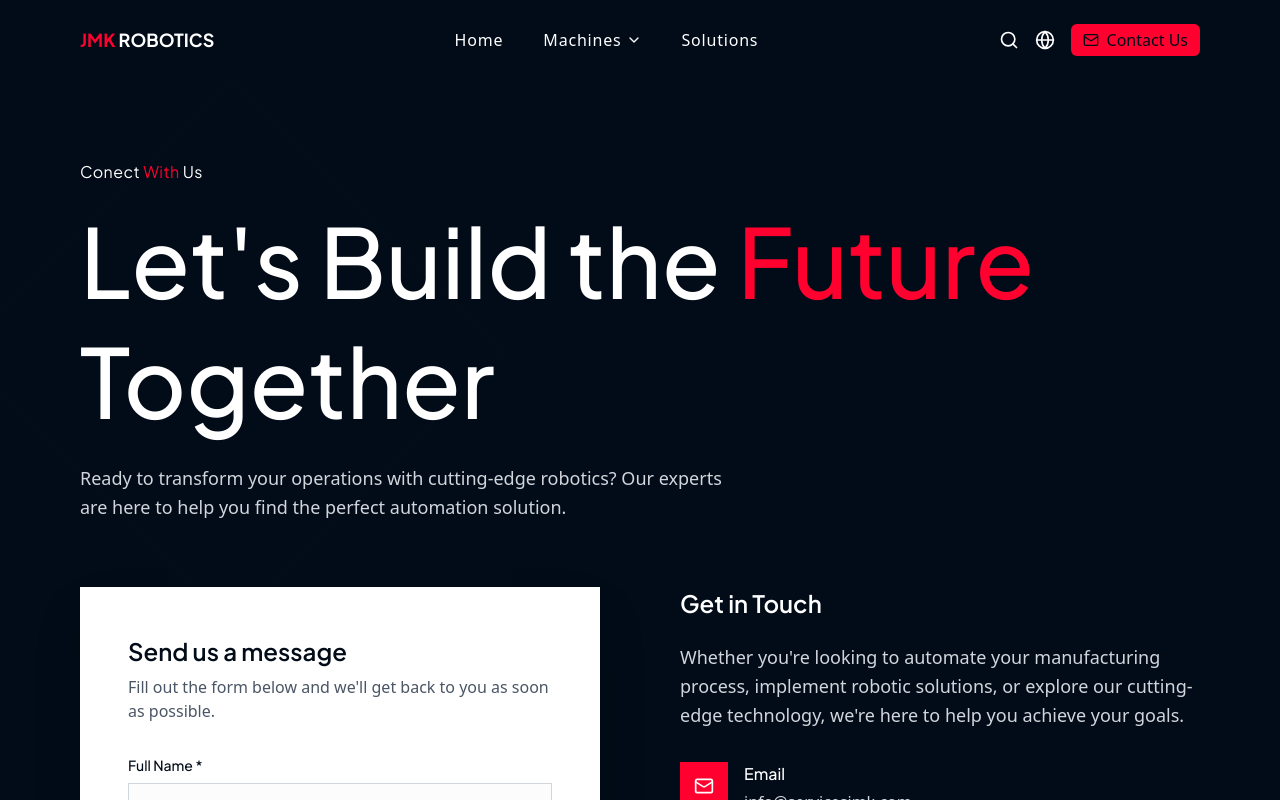
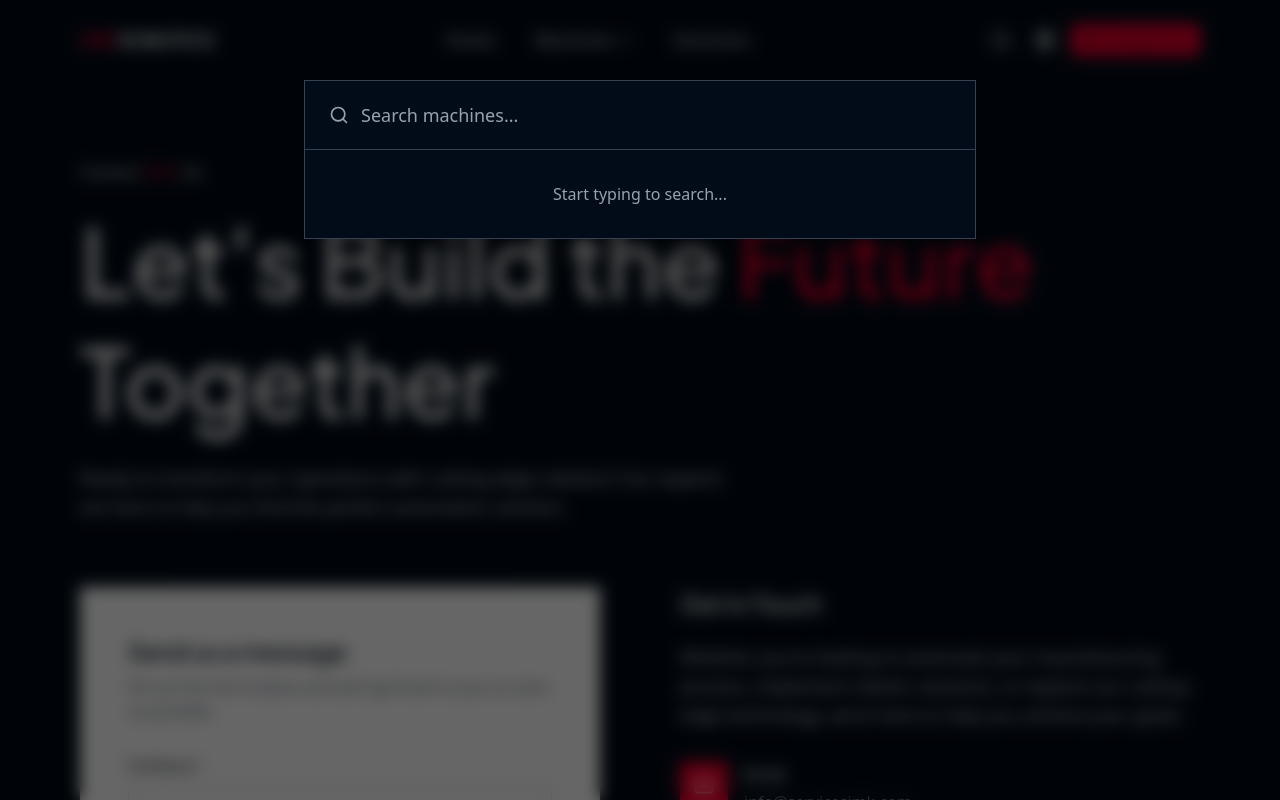
Before and after one commit to aeuribe/jmkrobotics-frontend, a Next.js app: page /en/contact in a window 1280 px wide. Both pictures are taken after a click on the button 1008 px from the left and 40 px from the top of the page. Shown: the top 800 px of the page. Built offline with nearby package versions, Linux system fonts and the light colour scheme.

Commit message:
feat(search): Add search function to the webpage, fix error with Liquid Filling Machine

```diff
--- a/package.json
+++ b/package.json
@@ -9,14 +9,17 @@
     "lint": "next lint"
   },
   "dependencies": {
+    "algoliasearch": "^4.25.3",
     "keen-slider": "^6.8.6",
     "lucide-react": "^0.539.0",
+    "motion": "^12.23.24",
     "next": "15.4.5",
     "next-intl": "^4.3.7",
     "next-sitemap": "^4.2.3",
     "react": "19.1.0",
     "react-dom": "19.1.0",
     "react-icons": "^5.5.0",
+    "react-instantsearch-hooks": "^6.47.3",
     "swiper": "^11.2.10"
   },
   "devDependencies": {
--- a/src/app/[locale]/components/header/Header.tsx
+++ b/src/app/[locale]/components/header/Header.tsx
@@ -1,9 +1,10 @@
 "use client";
 import React, { useState, useEffect } from "react";
-import { Search, Globe, Mail, Menu, X, Check } from "lucide-react";
+import { Globe, Mail, Menu, X, Check } from "lucide-react";
 import { Link, useRouter, usePathname } from "@/i18n/navigation";
 import { useTranslations, useLocale } from "next-intl";
 import { MachinesDropdown } from "./MachinesDropdown";
+import { HeaderSearch } from "./HeaderSearch";
 
 interface Language {
   code: string;
@@ -68,9 +69,11 @@ export function Header() {
 
           {/* Desktop Actions */}
           <div className="hidden md:flex items-center gap-3 lg:gap-4 flex-shrink-0">
-            <button className="text-white hover:text-[#ff002f] transition-colors" aria-label="Search" title="Search">
+            {/* <button className="text-white hover:text-[#ff002f] transition-colors" aria-label="Search" title="Search">
               <Search size={20} />
-            </button>
+            </button> */}
+
+            <HeaderSearch />
 
             <button
               onClick={openLanguageModal}
@@ -109,7 +112,7 @@ export function Header() {
               </div>
               <div className="flex flex-col gap-4 pt-4 border-t border-gray-700">
                 <div className="flex items-center gap-4">
-                  <button className="text-white hover:text-[#ff002f] transition-colors p-2" aria-label="Search" title="Search"><Search size={20} /></button>
+                  <HeaderSearch />
                   <button onClick={openLanguageModal} className="text-white hover:text-[#ff002f] transition-colors p-2" aria-label="Change language" title="Change language"><Globe size={20} /></button>
                 </div>
                 <Link href="/contact" className="flex items-center justify-center gap-2 bg-[#ff002f] text-[#020C18] text-[14px] rounded-md px-4 py-3 font-medium hover:bg-[#c91534] transition-colors w-full">
--- /dev/null
+++ b/src/app/[locale]/components/header/HeaderSearch.tsx
@@ -0,0 +1,164 @@
+'use client';
+
+import { useState, useRef, useEffect } from 'react';
+import { Search, X, ArrowRight } from 'lucide-react';
+import { motion, AnimatePresence } from 'motion/react';
+import { searchMachines, SearchResult } from '@/lib/algolia';
+
+export function HeaderSearch() {
+  const [isOpen, setIsOpen] = useState(false);
+  const [searchTerm, setSearchTerm] = useState('');
+  const [results, setResults] = useState<SearchResult[]>([]);
+  const inputRef = useRef<HTMLInputElement>(null);
+  const containerRef = useRef<HTMLDivElement>(null);
+
+  // 🚀 Aquí llamas a tu función de Algolia
+  const handleSearch = async (query: string) => {
+    setSearchTerm(query);
+    if (!query) return setResults([]);
+
+    const hits = await searchMachines(query);
+    setResults(hits);
+  };
+
+  // Focus input when opening
+  useEffect(() => {
+    if (isOpen && inputRef.current) setTimeout(() => inputRef.current?.focus(), 100);
+  }, [isOpen]);
+
+  // Close on click outside
+  useEffect(() => {
+    const handleClickOutside = (event: MouseEvent) => {
+      if (containerRef.current && !containerRef.current.contains(event.target as Node)) {
+        setIsOpen(false);
+      }
+    };
+    if (isOpen) document.addEventListener('mousedown', handleClickOutside);
+    return () => document.removeEventListener('mousedown', handleClickOutside);
+  }, [isOpen]);
+
+  // Close on escape
+  useEffect(() => {
+    const handleEscape = (event: KeyboardEvent) => {
+      if (event.key === 'Escape') setIsOpen(false);
+    };
+    if (isOpen) document.addEventListener('keydown', handleEscape);
+    return () => document.removeEventListener('keydown', handleEscape);
+  }, [isOpen]);
+
+  const handleResultClick = (url: string) => {
+    setIsOpen(false);
+    setSearchTerm('');
+    setResults([]);
+    window.location.href = url;
+  };
+
+  return (
+    <div ref={containerRef} className="relative">
+      {/* Search Button */}
+      <button
+        onClick={() => setIsOpen(!isOpen)}
+        className="text-white hover:text-[#ff002f] transition-colors p-2"
+        aria-label="Search"
+      >
+        <Search className="w-5 h-5" />
+      </button>
+
+      <AnimatePresence>
+        {isOpen && (
+          <>
+            {/* Backdrop */}
+            <motion.div
+              initial={{ opacity: 0 }}
+              animate={{ opacity: 1 }}
+              exit={{ opacity: 0 }}
+              transition={{ duration: 0.2 }}
+              className="fixed inset-0 bg-black/60 backdrop-blur-sm z-[60]"
+              onClick={() => setIsOpen(false)}
+            />
+
+            {/* Search Panel */}
+            <motion.div
+              initial={{ opacity: 0, y: -20 }}
+              animate={{ opacity: 1, y: 0 }}
+              exit={{ opacity: 0, y: -20 }}
+              transition={{ duration: 0.3 }}
+              /* RESPONSIVE FIX: w-[92vw] para móvil, max-w-2xl para desktop. Ajuste de posición top. */
+              className="fixed top-16 md:top-20 left-1/2 -translate-x-1/2 w-[92vw] md:w-full md:max-w-2xl bg-[#020C18] border-1 border-gray-700 shadow-2xl z-[70]  md:rounded-none overflow-hidden"
+            >
+              <div className="relative border-b border-gray-700">
+                {/* Icono ajustado con left-4 para móvil y left-6 para desktop */}
+                <Search className="absolute left-4 md:left-6 top-1/2 -translate-y-1/2 w-5 h-5 text-gray-400 pointer-events-none" />
+
+                <input
+                  ref={inputRef}
+                  type="text"
+                  value={searchTerm}
+                  onChange={(e) => handleSearch(e.target.value)}
+                  placeholder="Search machines..."
+                  /* RESPONSIVE FIX: padding responsive, tamaño de texto base->lg */
+                  className="w-full pl-12 pr-12 md:pl-14 md:pr-14 py-4 md:py-5 bg-transparent text-white placeholder-gray-400 text-base md:text-lg focus:outline-none"
+                />
+
+                {searchTerm && (
+                  <button
+                    onClick={() => handleSearch('')}
+                    /* Icono de cerrar ajustado a la derecha */
+                    className="absolute right-4 md:right-6 top-1/2 -translate-y-1/2 text-gray-400 hover:text-[#ff002f] transition-colors"
+                    aria-label="Clear search"
+                  >
+                    <X className="w-5 h-5" />
+                  </button>
+                )}
+              </div>
+
+              <div className="max-h-[60vh] overflow-y-auto custom-scrollbar">
+                {searchTerm.length === 0 ? (
+                  <div className="p-6 md:p-8 text-center">
+                    <p className="text-gray-400 text-sm md:text-base">Start typing to search...</p>
+                  </div>
+                ) : results.length > 0 ? (
+                  <div className="py-2">
+                    {results.map((result, index) => (
+                      <motion.button
+                        key={index}
+                        initial={{ opacity: 0, x: -20 }}
+                        animate={{ opacity: 1, x: 0 }}
+                        transition={{ delay: index * 0.05 }}
+                        onClick={() => handleResultClick(result.url)}
+                        /* RESPONSIVE FIX: px-4 para móvil, px-6 para desktop. */
+                        className="w-full px-4 md:px-6 py-3 md:py-4 flex items-start gap-3 md:gap-4 hover:bg-gray-800/50 transition-colors group text-left"
+                      >
+                        {/* flex-1 min-w-0 es vital para que el truncate funcione dentro de flex */}
+                        <div className="flex-1 min-w-0">
+                          <div className="flex flex-wrap items-center gap-2 mb-1">
+                            <h3 className="text-white group-hover:text-[#ff002f] transition-colors text-sm md:text-base font-medium truncate max-w-full">
+                              {result.title}
+                            </h3>
+                            <span className="text-[10px] md:text-xs px-1.5 py-0.5 bg-gray-700 text-gray-400 uppercase rounded whitespace-nowrap">
+                              {result.type}
+                            </span>
+                          </div>
+                          {result.description && (
+                            <p className="text-xs md:text-sm text-gray-400 line-clamp-1 break-words">
+                              {result.description}
+                            </p>
+                          )}
+                        </div>
+                        <ArrowRight className="w-4 h-4 md:w-5 md:h-5 text-gray-600 group-hover:text-[#ff002f] group-hover:translate-x-1 transition-all flex-shrink-0 mt-1" />
+                      </motion.button>
+                    ))}
+                  </div>
+                ) : (
+                  <div className="p-6 md:p-8 text-center">
+                    <p className="text-gray-400 mb-2 text-sm md:text-base">No results found for `&quot;`{searchTerm}`&quot;`</p>
+                  </div>
+                )}
+              </div>
+            </motion.div>
+          </>
+        )}
+      </AnimatePresence>
+    </div>
+  );
+}
--- /dev/null
+++ b/src/lib/algolia.ts
@@ -0,0 +1,28 @@
+import algoliasearch from 'algoliasearch/lite';
+
+const client = algoliasearch(
+  '0407K65KMD',
+  '40a814cc7c4735d57a75ea476405e1cc'
+);
+
+const index = client.initIndex('jmkrobotics');
+
+export interface SearchResult {
+  title: string;
+  type: 'machine' | 'solution' | 'page';
+  url: string;
+  description?: string;
+}
+
+export async function searchMachines(query: string): Promise<SearchResult[]> {
+  if (!query) return [];
+
+  const { hits } = await index.search<SearchResult>(query, { hitsPerPage: 8 });
+
+  return hits.map(hit => ({
+    title: hit.title,
+    type: hit.type,
+    url: hit.url,
+    description: hit.description,
+  }));
+}
```
Also changed, not shown: src/data/individualMachines.ts (+41 -1 lines), 1 other file (tests, documents, lock files or other folders).
